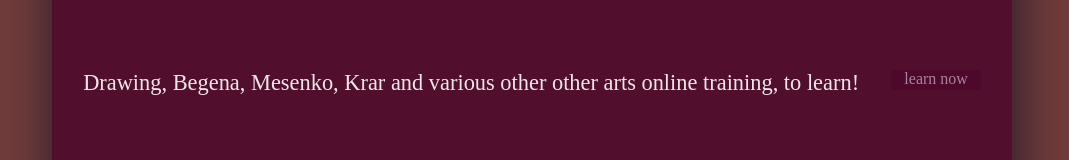
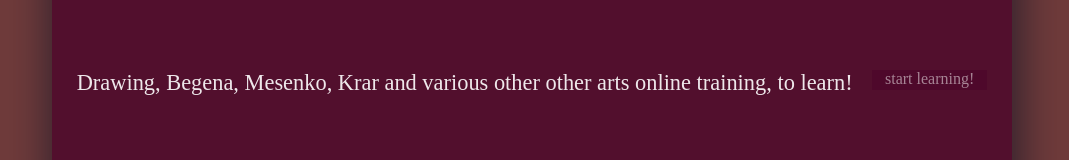
Before and after one commit to hizki-rp/ahvel-1, a plain HTML site: page index.html in a window 1280 px wide. Shown: the part 552-712 px from the top of the page, without its empty margins (108-1177 px from the left). Drawn offline with Linux system fonts and the light colour scheme; a web font is replaced by a local one.

Commit message:
home  edit

```diff
--- a/index.html
+++ b/index.html
@@ -54,7 +54,7 @@
           </div>
           <div class="btn">
             <button class="dd-toggle">
-              learn now
+              start learning!
             </button>
           </div>
 
```
